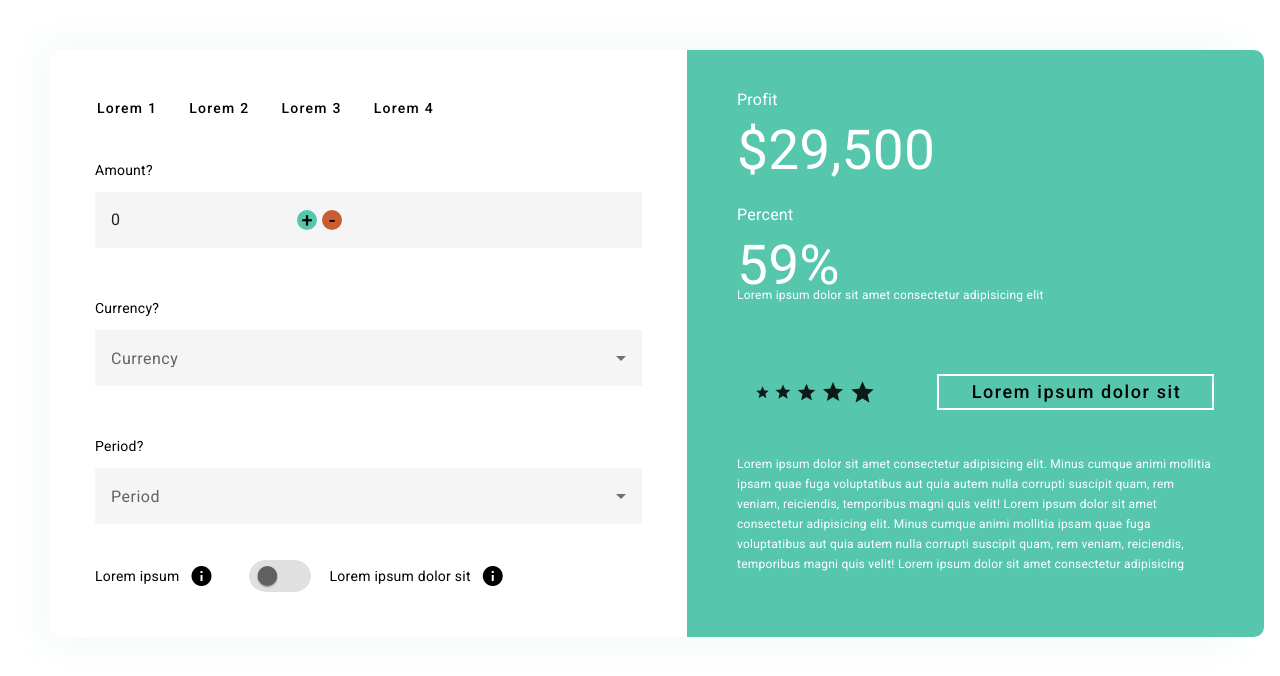
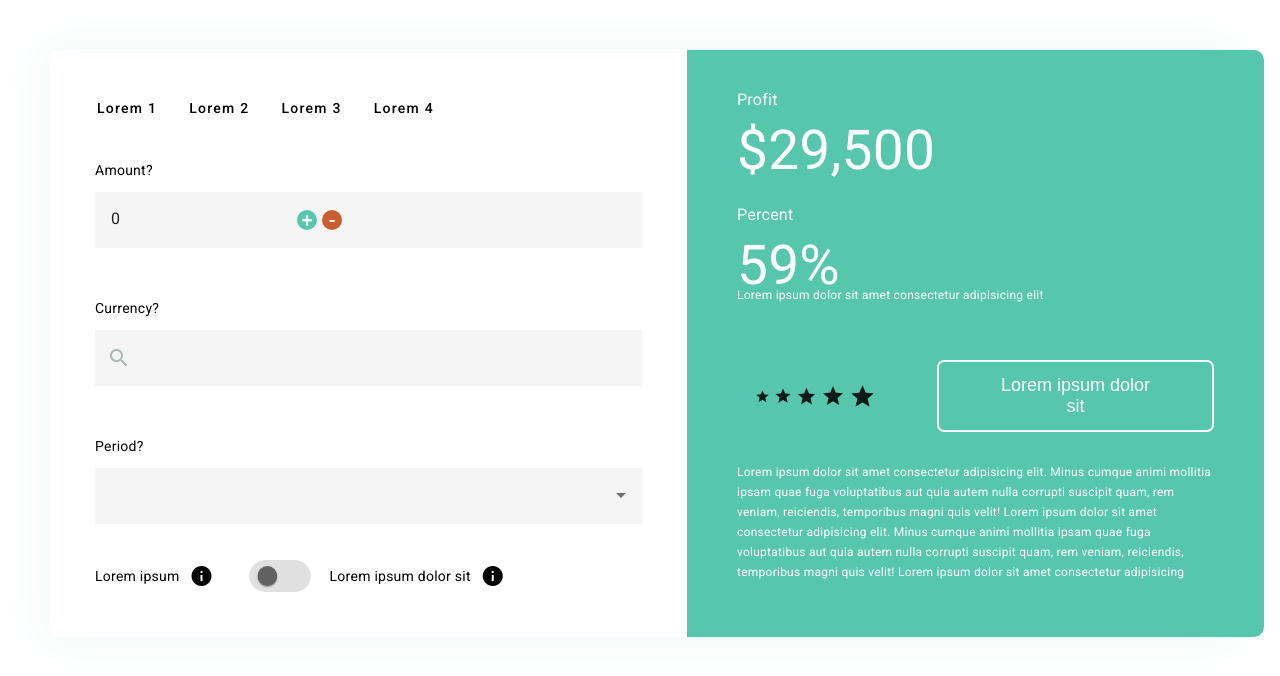
Before and after one commit to Pointartc/junior-task, an Angular app: page / in a window 1280 px wide. Shown: the top 676 px of the page. Built offline with nearby package versions, Linux system fonts and the light colour scheme.

Commit message:
last edit

```diff
--- a/src/app/app.module.ts
+++ b/src/app/app.module.ts
@@ -16,6 +16,7 @@ import { MatButtonModule } from '@angular/material/button';
 import { MatSelectModule } from '@angular/material/select';
 import { FormsModule, ReactiveFormsModule } from '@angular/forms';
 import { MatInputModule } from '@angular/material/input';
+import { MatAutocompleteModule } from '@angular/material/autocomplete';
 
 @NgModule({
   declarations: [
@@ -37,7 +38,8 @@ import { MatInputModule } from '@angular/material/input';
     MatSelectModule,
     FormsModule,
     ReactiveFormsModule,
-    MatInputModule
+    MatInputModule,
+    MatAutocompleteModule
   ],
   providers: [],
   bootstrap: [AppComponent]
--- a/src/app/main/calculator-left/calculator-left.component.html
+++ b/src/app/main/calculator-left/calculator-left.component.html
@@ -18,33 +18,46 @@
       <div class="box">
         <div class="title">Amount?</div>
         <mat-form-field class="flex">
-          <input [(ngModel)]="inputValue" matInput type="number" step="10">
+          <input [(ngModel)]="inputValue" matInput type="number" step="10" min="0">
           <button mat-button class="box__plus" matSuffix (click)="plusAmount()">+</button>
           <button mat-button class="box__minus" matSuffix (click)="minusAmount()">-</button>
         </mat-form-field>
       </div>
       <div class="box">
         <div class="title">Currency?</div>
-        <mat-form-field>
-          <mat-label>Currency</mat-label>
-          <mat-select>
-            <mat-option
-              *ngFor="let curr of currency"
-              [value]="curr.value"
-            >
-              <div class="flex">
-                {{curr.viewValue}}
-                <div class="currency__APR">APR {{curr.APR | percent}}</div>
+        <form class="example-form">
+          <mat-form-field class="example-full-width">
+            <mat-icon matPrefix>search</mat-icon>
+            <input type="text"
+                   aria-label="Number"
+                   matInput
+                   [formControl]="myControl"
+                   [matAutocomplete]="auto">
+            <mat-autocomplete autoActiveFirstOption #auto="matAutocomplete">
+              <div class="option__label-box">
+                <mat-label>Lorem ipsum dolor sit amet consectetur adipisicing elit</mat-label>
+                <mat-label>
+                  <div class="option__label-line"></div>
+                </mat-label>
               </div>
-            </mat-option>
-          </mat-select>
-        </mat-form-field>
+              <mat-option *ngFor="let option of filteredOptions | async"
+                          [value]="option.viewValue + ' ' + (option.APR | percent)">
+                <div class="flex flex-align-center justify-center">
+                  {{option.viewValue}}
+                  <div class="currency__APR">
+                    {{option.APR | percent}}
+                  </div>
+                </div>
+              </mat-option>
+            </mat-autocomplete>
+          </mat-form-field>
+        </form>
       </div>
     </div>
     <div class="box">
       <div class="title">Period?</div>
       <mat-form-field>
-        <mat-label>Period</mat-label>
+        <!--        <mat-label>Period</mat-label>-->
         <mat-select>
           <mat-option
             *ngFor="let per of period"
@@ -56,7 +69,7 @@
       </mat-form-field>
     </div>
   </main>
-  <div class="flex flex-align-center">
+  <div class="tooltip-box flex flex-align-center">
     <div>Lorem ipsum</div>
     <div class="flex flex-align-center">
       <mat-icon
--- a/src/app/main/calculator-left/calculator-left.component.scss
+++ b/src/app/main/calculator-left/calculator-left.component.scss
@@ -25,6 +25,7 @@ button:hover {
 
 .title {
   margin-bottom: 12px;
+  color: #000000;
 }
 
 .box__select-currency {
@@ -201,6 +202,16 @@ input[type=checkbox] {
     color: #56C6AD;
   }
 
+  .mat-mdc-text-field-wrapper:not(.mdc-text-field--outlined) .mat-mdc-form-field-infix {
+    padding-top: 15px !important;
+    padding-bottom: 8px !important;
+    text-align: center !important;
+  }
+
+  .mat-mdc-form-field-icon-prefix > .mat-icon, .mat-mdc-form-field-icon-suffix > .mat-icon {
+    color: #AEB7B5 !important;
+  }
+
   input[type="number"]::-webkit-inner-spin-button,
   input[type="number"]::-webkit-outer-spin-button {
     -webkit-appearance: none;
@@ -209,12 +220,17 @@ input[type=checkbox] {
 
 }
 
+.tooltip-box {
+  color: #000000;
+}
+
 .info-button {
   margin: 0 35px 0 10px;
+  color: #000 !important;
 }
 
 .info-button:hover {
-  color: #56C6AD;
+  color: #56C6AD !important;
 }
 
 .box__plus {
@@ -224,7 +240,7 @@ input[type=checkbox] {
   border-radius: 50% !important;
   text-align: center;
   font-size: 20px;
-  color: #FFFFFF;
+  color: #FFFFFF !important;
   margin-right: 5px;
 
 }
@@ -236,7 +252,7 @@ input[type=checkbox] {
   height: 19px !important;
   text-align: center;
   font-size: 20px;
-  color: #FFFFFF;
+  color: #FFFFFF !important;
 }
 
 .box__plus:hover {
@@ -250,11 +266,23 @@ input[type=checkbox] {
 .currency__APR {
   background-color: #56C6AD;
   border-radius: 4px;
-  max-width: 60px;
-  //max-height: 20px;
+  min-width: 60px;
   margin: 0 20px;
-  //color: #FFFFFF;
+  color: #FFFFFF;
   font-size: 12px;
   padding: 3px 5px;
-  text-align: center;
 }
+
+.option__label-line {
+  width: 490px;
+  height: 1px;
+  border-bottom: solid #E6E9ED 1px;
+  margin: 14px 0;
+  background: #E6E9ED;
+}
+
+.option__label-box {
+  margin: 27px 24px !important;
+  color: #AEB7B5;
+
+}
--- a/src/app/main/calculator-left/calculator-left.component.ts
+++ b/src/app/main/calculator-left/calculator-left.component.ts
@@ -1,5 +1,8 @@
-import { Component } from '@angular/core';
+import { Component, OnDestroy, OnInit, ViewChild } from '@angular/core';
 import { Currency, Period } from '../../shared/interfaces/interfaces'
+import { FormControl } from '@angular/forms';
+import { map, Observable, startWith, Subscription } from 'rxjs';
+import { MatAutocomplete } from '@angular/material/autocomplete';
 
 
 @Component({
@@ -8,10 +11,13 @@ import { Currency, Period } from '../../shared/interfaces/interfaces'
   styleUrls: ['./calculator-left.component.scss']
 })
 
-export class CalculatorLeftComponent {
+export class CalculatorLeftComponent implements OnInit, OnDestroy {
   inputValue: number = 0
+  minNumber: number = 0
+  myControl = new FormControl('');
+  @ViewChild('auto') matAutocomplete!: MatAutocomplete
 
-  currency: Currency[] = [
+  options: Currency[] = [
     { value: 'TUSD', viewValue: 'TUSD (Test US Dollar)', APR: 0.13 },
     { value: 'TEUR', viewValue: 'TEUR (Test Euro)', APR: 0.12 },
     { value: 'TCNY', viewValue: 'TCNY (Test Chinese Yuan)', APR: 0.22 },
@@ -31,7 +37,7 @@ export class CalculatorLeftComponent {
     { value: 'TBRL', viewValue: 'TBRL (Test Brazilian Real)', APR: 0.12 },
     { value: 'TIDR', viewValue: 'TIDR (Test Indonesian Rupiah)', APR: 0.23 },
     { value: 'TUSD', viewValue: 'TUSD (Test US Dollar)', APR: 0.34 }
-  ]
+  ];
 
   period: Period[] = [
     { timePeriod: 1, perValue: 1 },
@@ -49,13 +55,39 @@ export class CalculatorLeftComponent {
   ]
 
   minusAmount() {
-    console.log('-')
-    this.inputValue--
+    if (this.inputValue > 0) {
+      this.inputValue--
+    }
   }
 
   plusAmount() {
-    console.log('+')
     this.inputValue++
   }
 
+
+  filteredOptions!: Observable<Currency[]>;
+
+  private valueChangesSubscription: Subscription | undefined;
+
+
+  ngOnInit() {
+    this.filteredOptions = this.myControl.valueChanges.pipe(
+      startWith(''),
+      map(value => this.filterOptions(value as string))
+    )
+    this.valueChangesSubscription = this.filteredOptions.subscribe()
+  }
+
+  filterOptions(value: string): Currency[] {
+    const filterValue = value.toLowerCase()
+    return this.options.filter(option => option.viewValue.toLowerCase().includes(filterValue))
+  }
+
+  ngOnDestroy() {
+    if (this.valueChangesSubscription) {
+      this.valueChangesSubscription.unsubscribe();
+    }
+  }
+
+
 }
--- a/src/app/main/calculator-right/calculator-right/calculator-right.component.html
+++ b/src/app/main/calculator-right/calculator-right/calculator-right.component.html
@@ -21,7 +21,7 @@
           >star
           </mat-icon>
         </mat-toolbar>
-          <button mat-button>Lorem ipsum dolor sit</button>
+          <button>Lorem ipsum dolor sit</button>
       </div>
       <div class="sub-about">
         Lorem ipsum dolor sit amet consectetur adipisicing elit. Minus cumque animi mollitia ipsam quae fuga
--- a/src/styles.scss
+++ b/src/styles.scss
@@ -31,6 +31,7 @@
 
 html, body {
   height: 100%;
+  color: #FFFFFF !important;
 }
 
 body {
```
